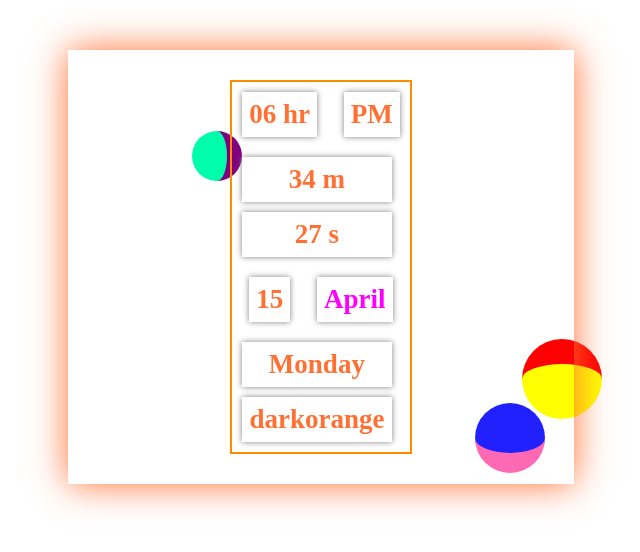
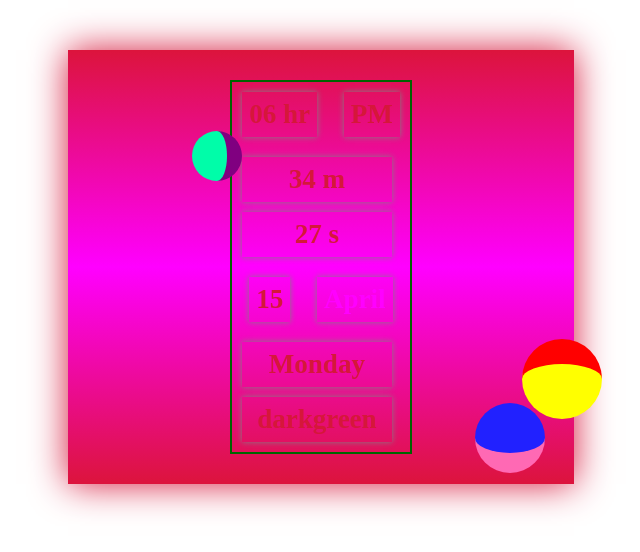
Before and after one commit to KHUSHNOOD799KODING/animation-time, a plain HTML site: page index.html in a window 1280 px wide. Shown: the whole page, without its empty margins (319-959 px from the left). Drawn offline with Linux system fonts and the light colour scheme.

Commit message:
background color changing update

```diff
--- a/index.html
+++ b/index.html
@@ -4,7 +4,7 @@
 <head>
     <meta charset="UTF-8">
     <meta name="viewport" content="width=device-width, initial-scale=1.0">
-    <title>ANIMATION CLOCK</title>
+    <title>DIGITAT CLOCK</title>
     <style>
         body {
             background-color: rgb(255, 255, 255);
@@ -22,8 +22,10 @@
             padding: 25px;
             font-weight: bolder;
             font-size: 27px;
-            transition: all 1.2s;
-            z-index: -1;
+            transition: all 2s;
+            z-index: -99;
+            /* background: linear-gradient(pink,violet,maroon,red); */
+            /* background-color: pink; */
 
         }
 
@@ -66,7 +68,7 @@
             position: absolute;
             top: 10px;
             left: 28%;
-            z-index: -1;
+            z-index: 10;
             transition: all 3.2s;
         }
 
@@ -102,6 +104,7 @@
             }
             .inbox{
                 width: 80%;
+                /* box-shadow:; */
             }
         }
     </style>
@@ -177,14 +180,23 @@
         let colors = ['blue', 'magenta', 'violet', 'purple', 'gold', 'green', 'red', 'crimson', 'darkgreen', 'deeppink', 'hotpink', 'skyblue', 'indianred', 'chocolate', 'orange', 'darkorange', 'darkblue'];
         0 + 16
         let rand = Math.random() * 16;
+        let rand1 = Math.random() * 16;
+        let rand2 = Math.random() * 16;
+        let rand3 = Math.random() * 16;
         let roundoff = Math.round(rand);
+        let roundoff1 = Math.round(rand1);
+        let roundoff2 = Math.round(rand2);
+        let roundoff3 = Math.round(rand3);
         box7.innerHTML = colors[roundoff];
         box00.style.boxShadow = `0px 0px 35px ${colors[roundoff]}`;
         box00.style.color = colors[roundoff];
         inb.style.border=`2px solid ${colors[roundoff]}`
+        // box00.style.border=`4px solid ${colors[roundoff]}`
+        box00.style.background=`linear-gradient(${colors[roundoff1]},${colors[roundoff2]},${colors[roundoff3]})`;
+
 
     }
-    setInterval(changecolor, 1500);
+    setInterval(changecolor, 2500);
 
     function moveball() {
         let toprandom = Math.random() * 500;
```
